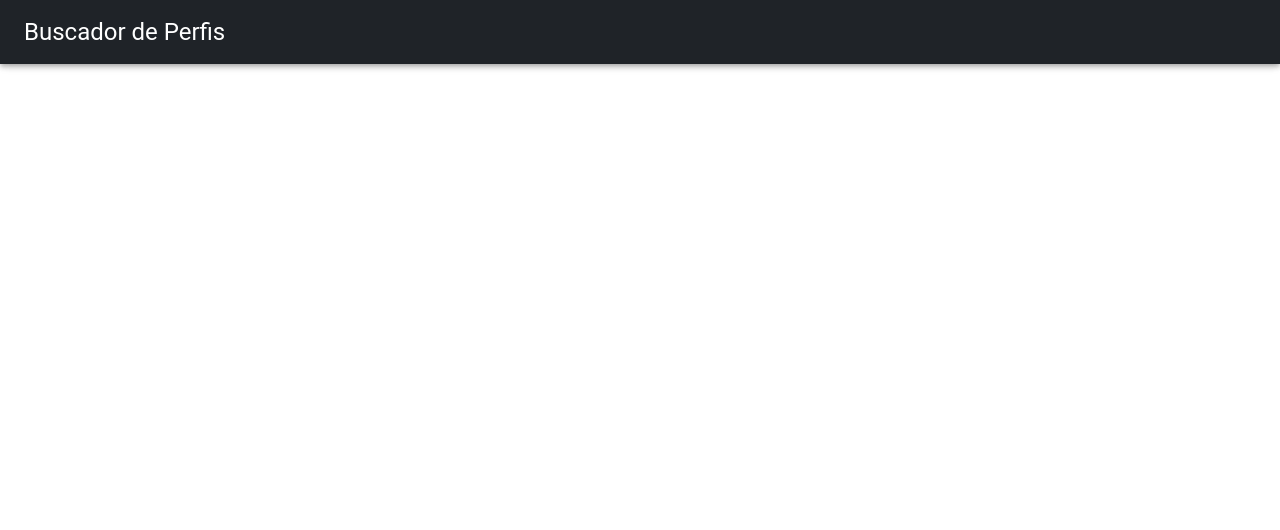
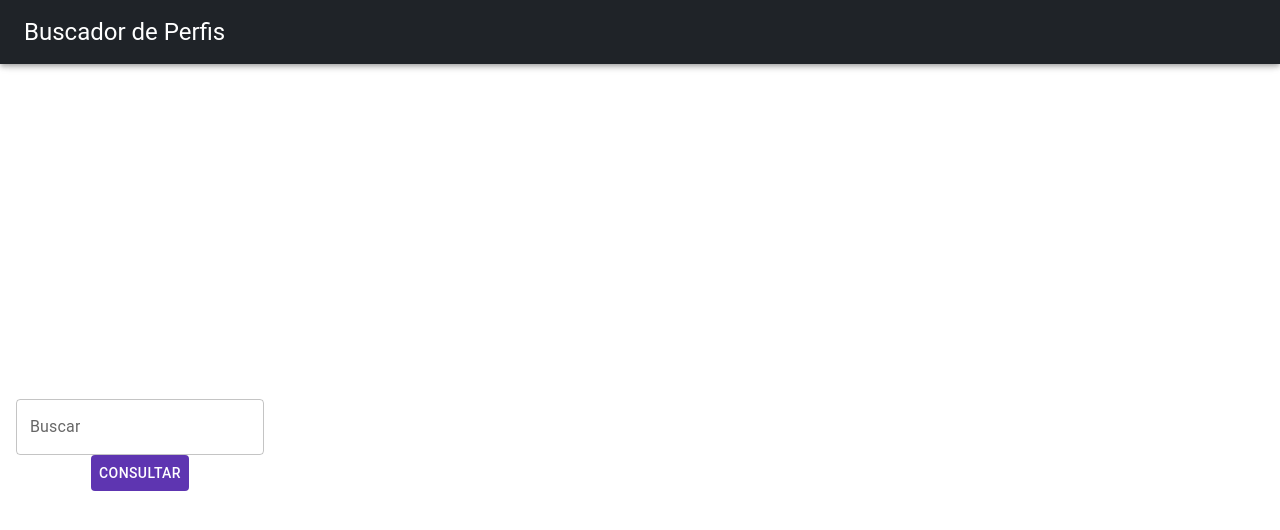
Before and after one commit to oFerrari/APP-Localizador-de-Perfis-React, a React (Vite) app: page / in a window 1280 px wide. Shown: the top 530 px of the page. Built offline with nearby package versions, Linux system fonts and the light colour scheme.

Commit message:
Subindo Progresso do Projeto

```diff
--- a/index.html
+++ b/index.html
@@ -4,7 +4,7 @@
     <meta charset="UTF-8" />
     <link rel="icon" type="image/svg+xml" href="/vite.svg" />
     <meta name="viewport" content="width=device-width, initial-scale=1.0" />
-    <title>Vite + React + TS</title>
+    <title>Bucador de Perfis</title>
   </head>
   <body>
     <div id="root"></div>
--- a/src/App.tsx
+++ b/src/App.tsx
@@ -4,18 +4,14 @@ import viteLogo from '/vite.svg'
 import { BaseLayout } from './layout/BaseLayout'
 import { CssBaseline } from '@mui/material'
 import { Theme } from './Theme/ThemeProvider'
+import { Home } from './pages/Home'
 
 function App() {
   const [count, setCount] = useState(0)
 
   return (
     <>
-    <Theme>
-    <CssBaseline></CssBaseline>
-    <BaseLayout appBarTitle='Buscador de Perfis'>
-
-    </BaseLayout>
-    </Theme>
+        <Home/>
     </>
   )
 }
--- /dev/null
+++ b/src/components/gitCard/index.tsx
@@ -0,0 +1,5 @@
+export function gitCard(){
+    return(
+        <></>
+    )
+}
--- /dev/null
+++ b/src/pages/Home/index.tsx
@@ -0,0 +1,19 @@
+import { Button, CssBaseline, TextField } from "@mui/material";
+import { BaseLayout } from "../../layout/BaseLayout";
+import { Theme } from "../../Theme/ThemeProvider";
+
+export function Home() {
+    return (
+        <Theme>
+            <CssBaseline />
+            <BaseLayout appBarTitle='Buscador de Perfis'>
+            <TextField id="outlined-basic" label="Buscar" variant="outlined" sx={{
+                        background: 'white',
+                        color: 'white',
+                        marginTop:'10px',
+                    }} />
+                <Button sx={{background:'#5e35b1',color:'white'}}>Consultar</Button>
+            </BaseLayout>
+        </Theme>
+    )
+}
```
